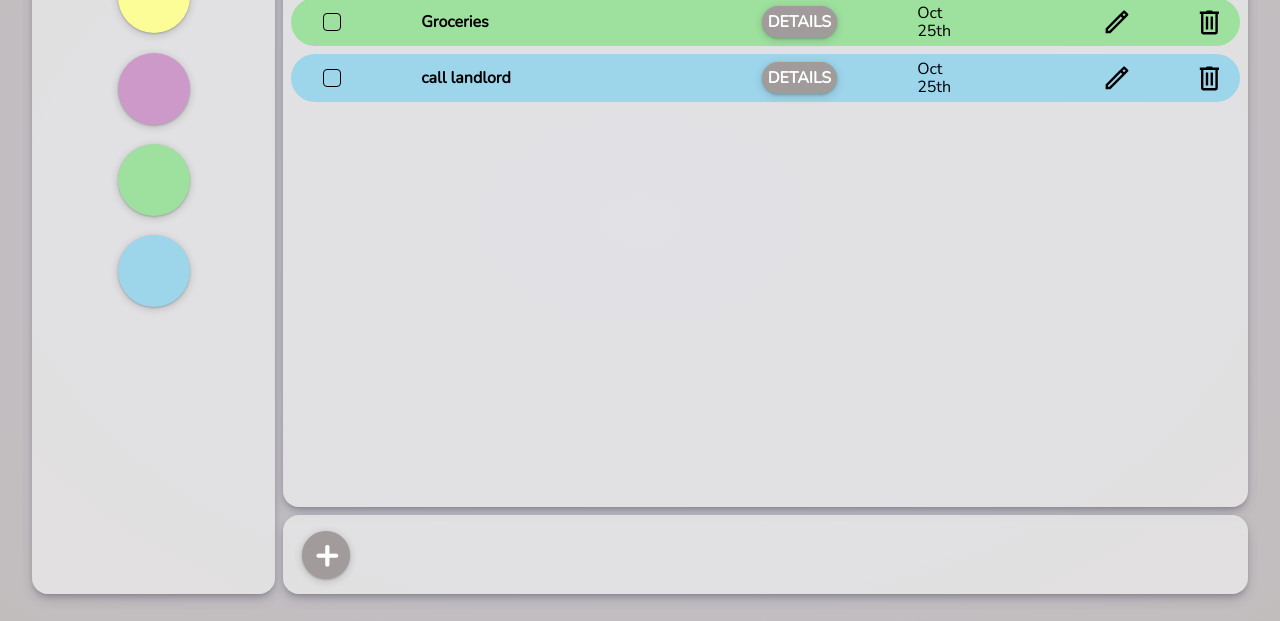
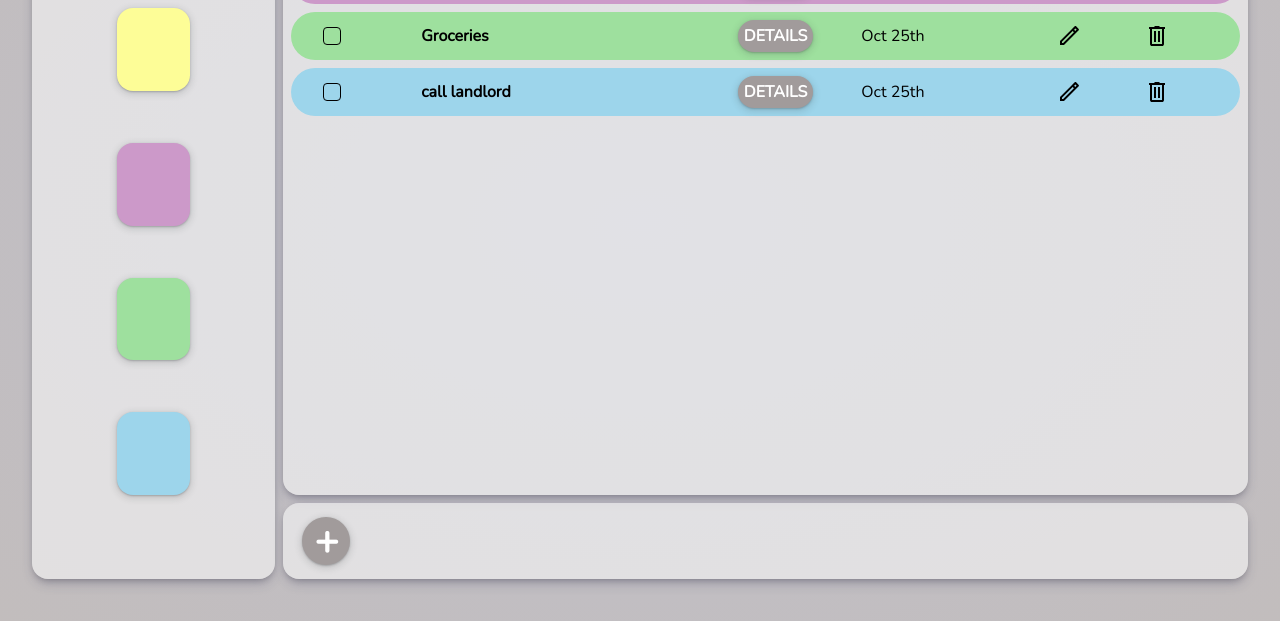
Before and after one commit to homeworkmon/To-do-list, a website built with webpack: page dist/index.html in a window 1280 px wide. Shown: the part 179-800 px from the top of the page. Built offline with nearby package versions, Linux system fonts and the light colour scheme.

Commit message:
fixing SVGs for Firefox and DPI scaling

```diff
--- a/src/render.js
+++ b/src/render.js
@@ -112,6 +112,7 @@ function createModal() {
     dateInput.type = 'date';
     dateInput.id = 'date';
     dateInput.name = 'date';
+    dateInput.required = true;
     dateInput.defaultValue = format(new Date(), 'yyyy-MM-dd');
     dateDiv.appendChild(dateLabel);
     dateDiv.appendChild(dateInput);
--- a/src/style.css
+++ b/src/style.css
@@ -14,9 +14,12 @@ html {
     margin: 0;
 }
 body {
-    height: 99%;
+    height: 100%;
     margin: 0;
     background: radial-gradient(#c0c0cc, #c2bdbd);
+    display: flex;
+    justify-content: center;
+    align-items: center;
 }
 button {
     background-color: var(--button-grey);
@@ -27,8 +30,8 @@ button {
     text-align: center;
 }
 .content {
-    height: 100%;
-    margin: 0.3rem 2rem;
+    height: 95vh;
+    width: 95%;
     padding: 0;
     display: grid;
     grid-template-columns: 20% 1fr 1fr;
@@ -68,7 +71,11 @@ button {
     display: flex;
     flex-direction: column;
     align-items: center;
+    justify-content: center;
     color: #1C1C1C;
+}
+.category-container > h1 {
+    margin: 0.3rem;
 }
 .recent {
     padding: 0.5rem;
@@ -77,15 +84,19 @@ button {
 }
 .group-container {
     height: 80%;
+    width: 50%;
+    display: flex;
+    flex-direction: column;
+    justify-content: space-evenly;
+    align-items: center;
 }
 .group-container > * {
-    margin: 1.2rem;
     box-shadow: rgba(60, 64, 67, 0.3) 0px 1px 2px 0px, rgba(60, 64, 67, 0.15) 0px 2px 6px 2px;
+    border-radius: 1rem;
 }
 .colour-group {
-    height: 9vh;
-    width: 9vh;
-    border-radius: 50%;
+    height: 14%;
+    width: 60%;
 }
 #main {
     grid-area: main;
@@ -140,10 +151,10 @@ button {
     margin-left: 5rem;
     font-weight: 900;
     font-size: 700;
-    width: 50%;
+    width: 30%;
 }
 .detail-view-button {
-    margin-right: 3rem;
+    margin-right: 1rem;
     height: 2rem;
     border-radius: 2rem;
 }
@@ -163,14 +174,20 @@ button {
 .svg-container {
     display: flex;
     flex-direction: row;
-    justify-content: flex-end;
-    margin-left: 6rem;
+    justify-content: center;
+    align-items: center;
+    height: 3rem;
+    width: 25%;
+    margin-left: 4%;
 }
 .to-do-icon {
-    height: 1.8rem;
-    width: 1.8rem;
-    margin: 1rem;
-    margin-left: 3rem;
+    display: flex;
+    justify-content: center;
+    align-items: center;
+    height: 1.5rem;
+    width: 1.5rem;
+    margin-left: 4rem;
+    overflow: scroll;
 }
 .to-do-icon:hover {
     fill: #666464;
@@ -245,12 +262,14 @@ button {
 }
 .modal-card {
     position: relative;
+    border-radius: 1rem;
     margin: auto;
-    margin-top: 5%;
+    padding: 1rem;
+    margin-top: 8%;
+    width: 43%;
+    height: 50%;
     padding: 2rem;
     border-radius: 1rem;
-    width: 32rem;
-    height: 24rem;
     background-color: white;
     color: black;
 }
@@ -288,13 +307,14 @@ button {
 .colour-div {
     margin-top: 0.5rem;
     height: 5rem;
+    width: 100%;
     display: grid;
     grid-template-columns: repeat(6, 1fr);
 }
 .colour-div > * {
-    border-radius: 50%;
-    height: 5rem;
-    width: 5rem;
+    height: 90%;
+    width: 80%;
+    border-radius: 1rem;
     box-shadow: rgba(60, 64, 67, 0.3) 0px 1px 2px 0px, rgba(60, 64, 67, 0.15) 0px 2px 6px 2px;
     justify-self: center;
 }
```
